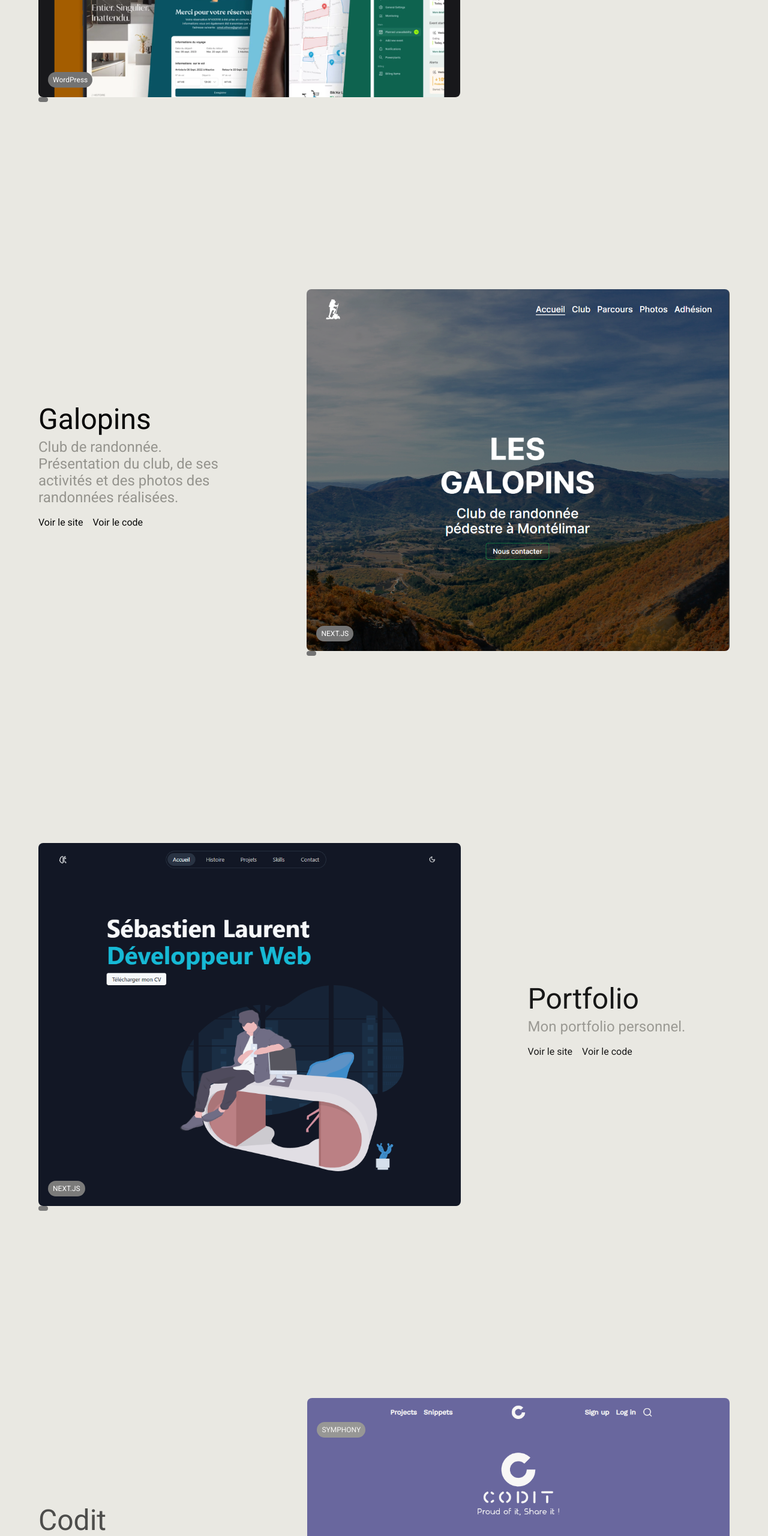
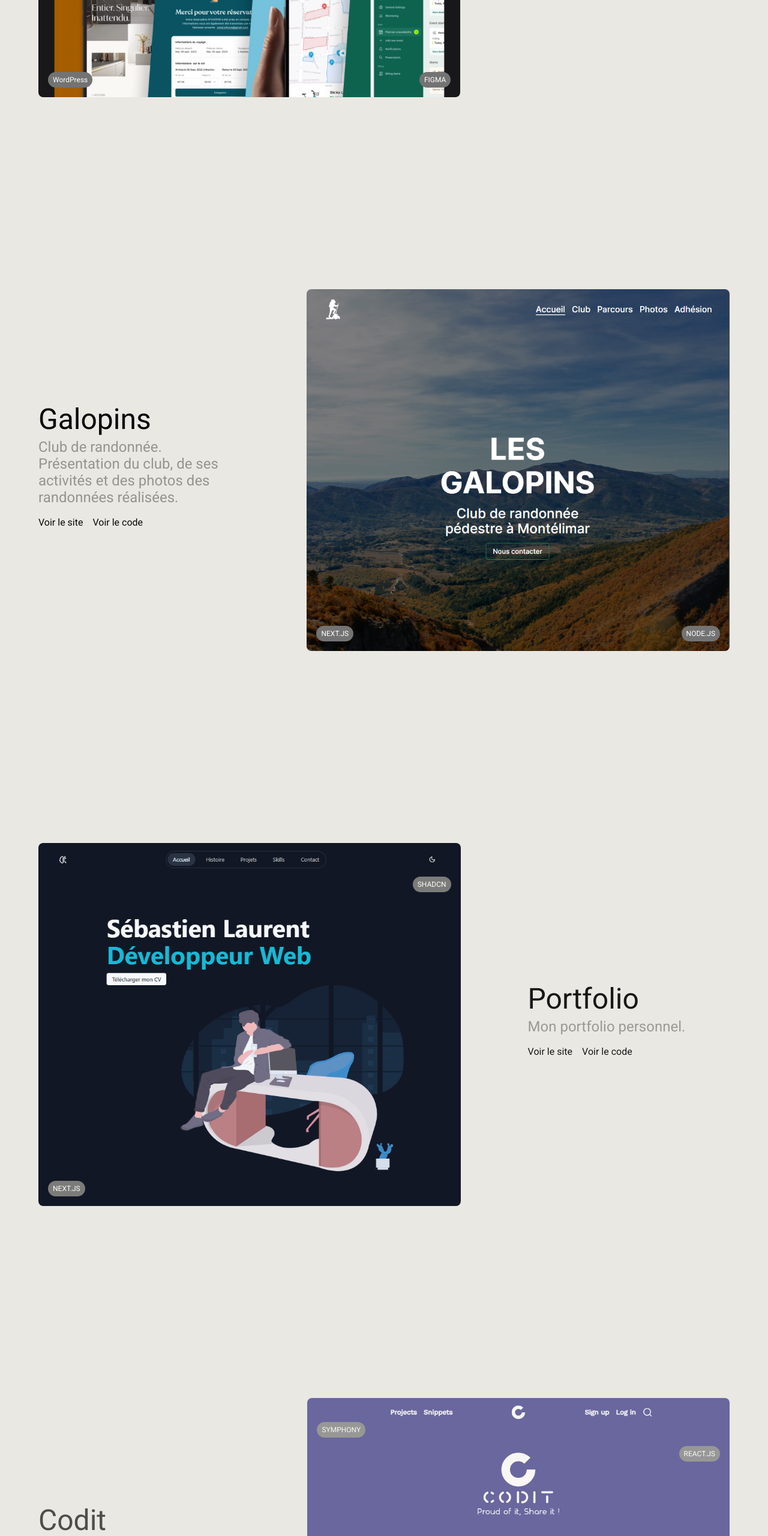
Before and after one commit to SebastienLaurentt/Portfolio-V2, a Next.js app: page / in a window 1280 px wide. Shown: the part 2780-5340 px from the top of the page at 60% size. Built offline with nearby package versions, Linux system fonts and the light colour scheme.

Commit message:
add second chips props in project page

```diff
--- a/components/LandingSections/Projets/Projets.tsx
+++ b/components/LandingSections/Projets/Projets.tsx
@@ -22,6 +22,9 @@ const Projets = () => {
             projectDescription="Agence de design web. Présentation de l'agence, de ses services et de ses réalisations."
             chipName="WordPress"
             chipClassname="bottom-4 left-4"
+            chipName2="FIGMA"
+            chipClassname2="bottom-4 right-4"
+
           />
           <ProjectCard
             src={Galopins}
@@ -32,6 +35,8 @@ const Projets = () => {
             projectDescription="Club de randonnée. Présentation du club, de ses activités et des photos des randonnées réalisées."
             chipName="NEXT.JS"
             chipClassname="bottom-4 left-4"
+            chipName2="NODE.JS"
+            chipClassname2="bottom-4 right-4"
             siteHref="https://galopins-next-v2.vercel.app/"
             githubHref="https://github.com/SebastienLaurentt/Galopins-Next-V2"
           />
@@ -46,6 +51,8 @@ const Projets = () => {
             projectTitle="Portfolio"
             chipName="NEXT.JS"
             chipClassname="bottom-4 left-4"
+            chipName2="SHADCN"
+            chipClassname2="top-14 right-4"
             siteHref="https://portfolio-v2-zeta-coral.vercel.app/"
             githubHref="https://github.com/SebastienLaurentt/Portfolio-V2"
 
@@ -59,6 +66,8 @@ const Projets = () => {
             projectDescription="Réseau social pour développeurs. Permettant de partager les illustrations de ses projets tout en rendant disponibles les codes sources."
             chipName="SYMPHONY"
             chipClassname="top-10 left-4"
+            chipName2="REACT.JS"
+            chipClassname2="top-20 right-4"
             siteHref="https://codit-codit.vercel.app/"
             githubHref="https://github.com/O-clock-Titanium/projet-codit-front"
           />
```
